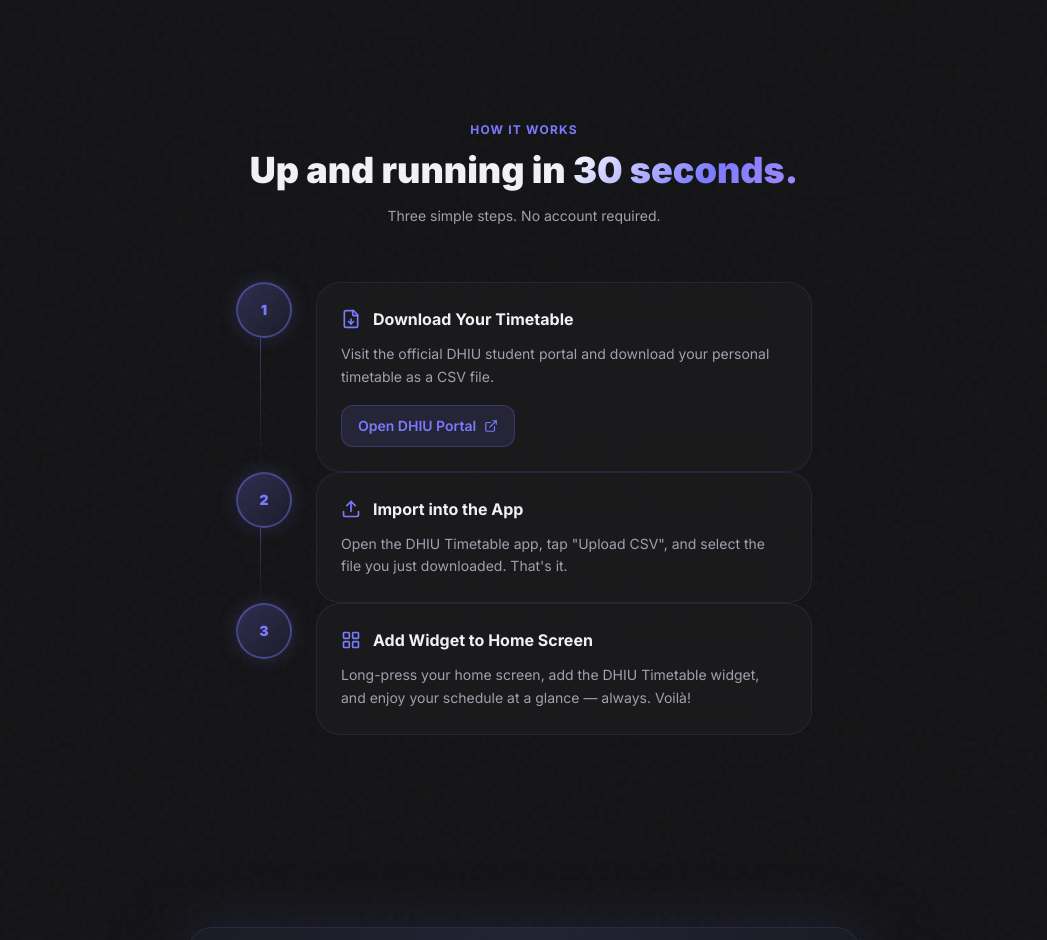
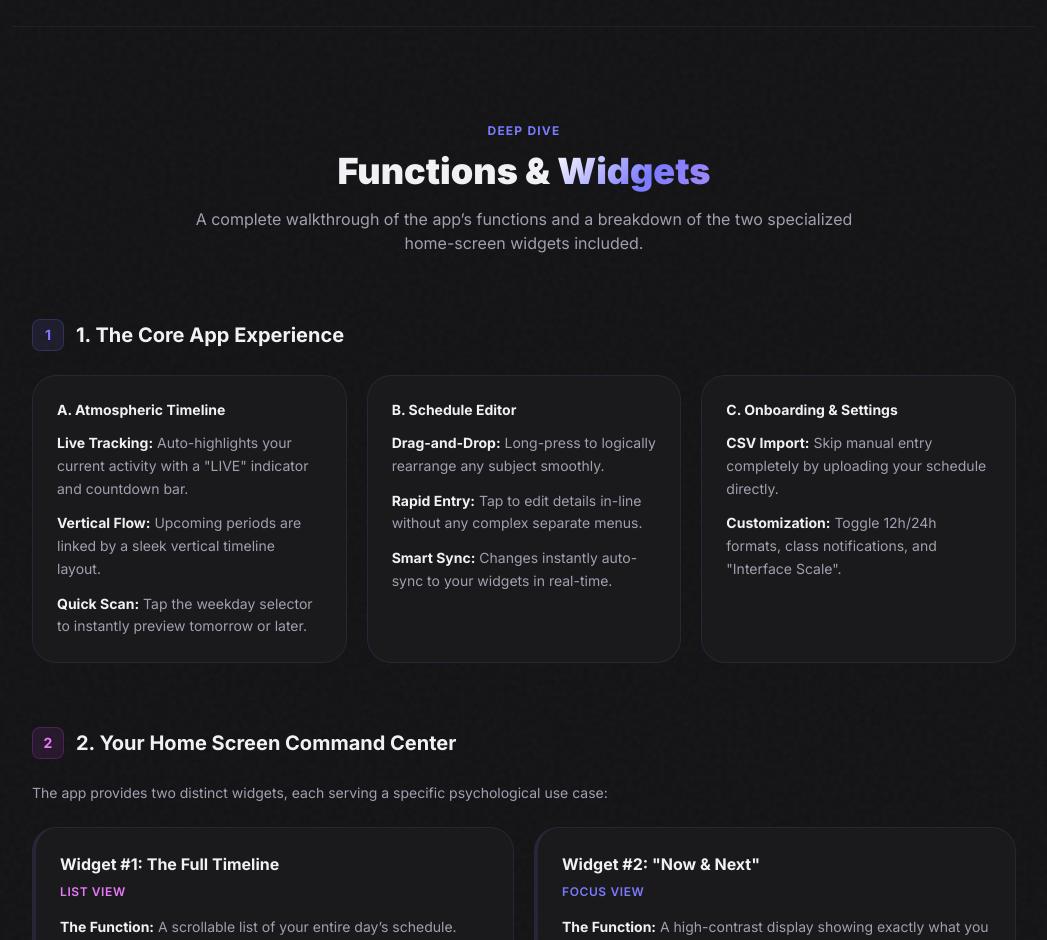
Before and after one commit to itsstranger/timetablewidget-downlaod, a React (Vite) app: page / in a window 1280 px wide. Shown: the part 1860-2800 px from the top of the page, without its empty margins (116-1163 px from the left). Built offline with nearby package versions, Linux system fonts and the light colour scheme; no server answers.

Commit message:
feat: add new update badge to download buttons and insert comprehensive walkthrough section

```diff
--- a/src/App.jsx
+++ b/src/App.jsx
@@ -407,10 +407,13 @@
               download="dhTimetable.apk"
               id="download-apk-btn-stable"
               onClick={handleDownloadClick}
-              className="btn-primary inline-flex items-center gap-3 rounded-2xl px-8 py-4 font-bold text-white text-base select-none w-full sm:w-auto"
+              className="relative btn-primary inline-flex items-center gap-3 rounded-2xl px-8 py-4 font-bold text-white text-base select-none w-full sm:w-auto"
             >
               <Download className="w-5 h-5" />
               Download Stable
+              <div className="absolute -top-2.5 -right-2 bg-fuchsia-500 text-white text-[10px] uppercase font-black px-2.5 py-0.5 rounded-full shadow-lg border border-fuchsia-400 rotate-12 animate-pulse">
+                New Update
+              </div>
             </a>
 
             {showBeta && (
@@ -491,6 +494,129 @@
           </div>
         </section>
 
+        {/* ──────────────────────── WALKTHROUGH ──────────────────────── */}
+        <section id="walkthrough" className="px-5 py-16 sm:py-24 max-w-5xl mx-auto border-t border-white/5">
+          <div className="text-center mb-12 sm:mb-16">
+            <p className="text-xs font-bold uppercase tracking-widest mb-3" style={{ color: '#7B7AFF' }}>
+              Deep Dive
+            </p>
+            <h2 className="text-3xl sm:text-4xl font-black text-text-primary leading-tight">
+              Functions & <span className="text-gradient">Widgets</span>
+            </h2>
+            <p className="mt-4 text-sm sm:text-base text-text-secondary max-w-2xl mx-auto leading-relaxed">
+              A complete walkthrough of the app’s functions and a breakdown of the two specialized home-screen widgets included.
+            </p>
+          </div>
+
+          <div className="space-y-16">
+            {/* 1. Core App Experience */}
+            <div>
+              <h3 className="text-lg sm:text-xl font-bold text-text-primary mb-6 flex items-center justify-center sm:justify-start gap-3">
+                <div className="w-8 h-8 rounded-lg bg-[#7B7AFF]/10 border border-[#7B7AFF]/20 flex items-center justify-center text-[#7B7AFF] text-sm hidden sm:flex">1</div>
+                1. The Core App Experience
+              </h3>
+              <div className="grid sm:grid-cols-3 gap-5 text-left">
+                <div className="glass rounded-3xl p-6">
+                  <h4 className="font-bold text-text-primary mb-3 text-sm">A. Atmospheric Timeline</h4>
+                  <ul className="space-y-3 text-sm text-text-secondary leading-relaxed">
+                    <li><strong className="text-text-primary">Live Tracking:</strong> Auto-highlights your current activity with a "LIVE" indicator and countdown bar.</li>
+                    <li><strong className="text-text-primary">Vertical Flow:</strong> Upcoming periods are linked by a sleek vertical timeline layout.</li>
+                    <li><strong className="text-text-primary">Quick Scan:</strong> Tap the weekday selector to instantly preview tomorrow or later.</li>
+                  </ul>
+                </div>
+                <div className="glass rounded-3xl p-6">
+                  <h4 className="font-bold text-text-primary mb-3 text-sm">B. Schedule Editor</h4>
+                  <ul className="space-y-3 text-sm text-text-secondary leading-relaxed">
+                    <li><strong className="text-text-primary">Drag-and-Drop:</strong> Long-press to logically rearrange any subject smoothly.</li>
+                    <li><strong className="text-text-primary">Rapid Entry:</strong> Tap to edit details in-line without any complex separate menus.</li>
+                    <li><strong className="text-text-primary">Smart Sync:</strong> Changes instantly auto-sync to your widgets in real-time.</li>
+                  </ul>
+                </div>
+                <div className="glass rounded-3xl p-6">
+                  <h4 className="font-bold text-text-primary mb-3 text-sm">C. Onboarding & Settings</h4>
+                  <ul className="space-y-3 text-sm text-text-secondary leading-relaxed">
+                    <li><strong className="text-text-primary">CSV Import:</strong> Skip manual entry completely by uploading your schedule directly.</li>
+                    <li><strong className="text-text-primary">Customization:</strong> Toggle 12h/24h formats, class notifications, and "Interface Scale".</li>
+                  </ul>
+                </div>
+              </div>
+            </div>
+
+            {/* 2. The Widgets */}
+            <div>
+              <h3 className="text-lg sm:text-xl font-bold text-text-primary mb-6 flex items-center justify-center sm:justify-start gap-3">
+                <div className="w-8 h-8 rounded-lg bg-fuchsia-500/10 border border-fuchsia-500/20 flex items-center justify-center text-fuchsia-400 text-sm hidden sm:flex">2</div>
+                2. Your Home Screen Command Center
+              </h3>
+              <p className="text-sm text-text-secondary mb-6 text-center sm:text-left">The app provides two distinct widgets, each serving a specific psychological use case:</p>
+              <div className="grid sm:grid-cols-2 gap-5 text-left">
+                <div className="glass rounded-3xl p-6 sm:border-l-4 border-l-fuchsia-500/50">
+                  <h4 className="font-bold text-text-primary mb-2 text-base">Widget #1: The Full Timeline</h4>
+                  <p className="text-xs text-fuchsia-400 font-semibold mb-4 uppercase tracking-wider">List View</p>
+                  <p className="text-sm text-text-secondary leading-relaxed mb-4">
+                    <strong className="text-text-primary">The Function:</strong> A scrollable list of your entire day’s schedule.
+                  </p>
+                  <p className="text-sm text-text-secondary leading-relaxed">
+                    <strong className="text-text-primary">The Use Case:</strong> Best for users who want the "Big Picture". Placed on a secondary home screen, it details your 8:00 AM to 5:00 PM day without unlocking the app.
+                  </p>
+                </div>
+                <div className="glass rounded-3xl p-6 sm:border-l-4 border-l-[#7B7AFF]/50">
+                  <h4 className="font-bold text-text-primary mb-2 text-base">Widget #2: "Now & Next"</h4>
+                  <p className="text-xs text-[#7B7AFF] font-semibold mb-4 uppercase tracking-wider">Focus View</p>
+                  <p className="text-sm text-text-secondary leading-relaxed mb-4">
+                    <strong className="text-text-primary">The Function:</strong> A high-contrast display showing exactly what you are doing right now and what happens immediately after.
+                  </p>
+                  <p className="text-sm text-text-secondary leading-relaxed">
+                    <strong className="text-text-primary">The Use Case:</strong> For the high-pressure user rushing between classes. Minimizes cognitive load by filtering out the rest of the day.
+                  </p>
+                </div>
+              </div>
+            </div>
+
+            {/* 3. Summary of Use Cases */}
+            <div>
+              <h3 className="text-lg sm:text-xl font-bold text-text-primary mb-6 flex items-center gap-3 justify-center sm:justify-start">
+                <div className="w-8 h-8 rounded-lg bg-emerald-500/10 border border-emerald-500/20 flex items-center justify-center text-emerald-400 text-sm hidden sm:flex">3</div>
+                3. Summary of Use Cases
+              </h3>
+              <div className="glass rounded-3xl overflow-hidden">
+                <div className="overflow-x-auto">
+                  <table className="w-full text-left border-collapse min-w-[500px]">
+                    <thead>
+                      <tr className="bg-white/5 border-b border-white/10">
+                        <th className="p-4 sm:p-5 text-sm font-semibold text-text-primary w-1/3">Feature</th>
+                        <th className="p-4 sm:p-5 text-sm font-semibold text-text-primary">Best For...</th>
+                      </tr>
+                    </thead>
+                    <tbody className="text-sm text-text-secondary divide-y divide-white/5">
+                      <tr className="hover:bg-white/[0.02] transition-colors">
+                        <td className="p-4 sm:p-5 font-semibold text-text-primary">CSV Upload</td>
+                        <td className="p-4 sm:p-5">New users migrating from a spreadsheet or school portal.</td>
+                      </tr>
+                      <tr className="hover:bg-white/[0.02] transition-colors">
+                        <td className="p-4 sm:p-5 font-semibold text-text-primary">"Now & Next" Widget</td>
+                        <td className="p-4 sm:p-5">Between-class transitions where speed is everything.</td>
+                      </tr>
+                      <tr className="hover:bg-white/[0.02] transition-colors">
+                        <td className="p-4 sm:p-5 font-semibold text-text-primary">Timeline Progress Bar</td>
+                        <td className="p-4 sm:p-5">Knowing exactly how much time is left in a boring lecture or meeting.</td>
+                      </tr>
+                      <tr className="hover:bg-white/[0.02] transition-colors">
+                        <td className="p-4 sm:p-5 font-semibold text-text-primary">Drag-and-Drop Editor</td>
+                        <td className="p-4 sm:p-5">Quick adjustments when a class is canceled or moved.</td>
+                      </tr>
+                    </tbody>
+                  </table>
+                </div>
+              </div>
+              <p className="text-center text-sm text-text-secondary mt-10 italic max-w-2xl mx-auto px-4">
+                With these tools, dhTimetable ensures you spend less time looking at your schedule and more time being present in your day.
+              </p>
+            </div>
+
+          </div>
+        </section>
+
         {/* ──────────────────────── HOW IT WORKS ──────────────────────── */}
         <section id="how-it-works" className="px-5 py-16 sm:py-24">
           <div className="max-w-xl mx-auto">
@@ -548,10 +674,13 @@
                     download="dhTimetable.apk"
                     id="download-apk-btn-2-stable"
                     onClick={handleDownloadClick}
-                    className="btn-primary inline-flex items-center gap-3 rounded-2xl px-8 py-4 font-bold text-white text-base select-none w-full sm:w-auto"
+                    className="relative btn-primary inline-flex items-center gap-3 rounded-2xl px-8 py-4 font-bold text-white text-base select-none w-full sm:w-auto"
                   >
                     <Download className="w-5 h-5" />
                     Download Stable
+                    <div className="absolute -top-2.5 -right-2 bg-fuchsia-500 text-white text-[10px] uppercase font-black px-2.5 py-0.5 rounded-full shadow-lg border border-fuchsia-400 rotate-12 animate-pulse">
+                      New Update
+                    </div>
                   </a>
                   {showBeta && (
                     <a
```
